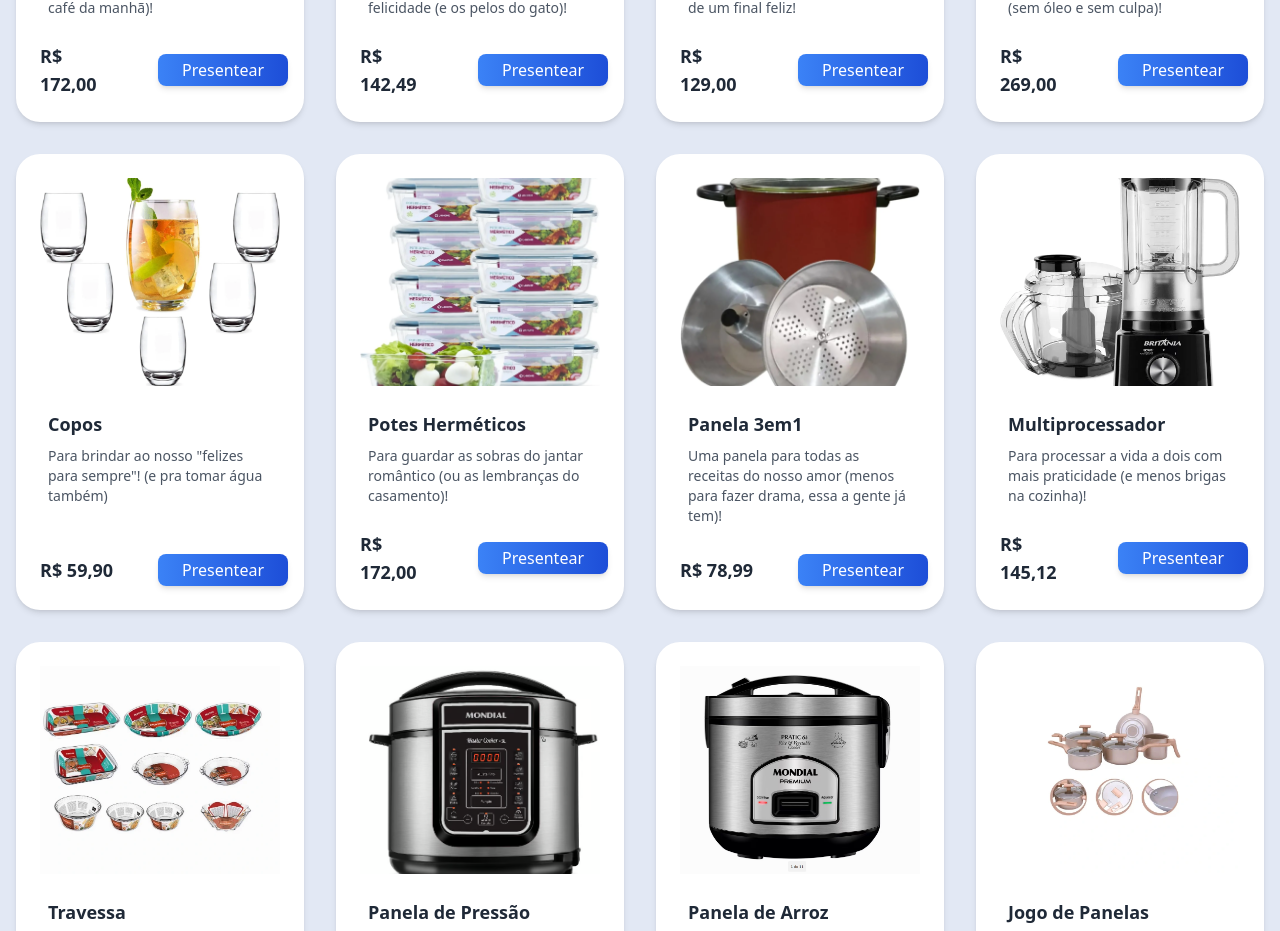
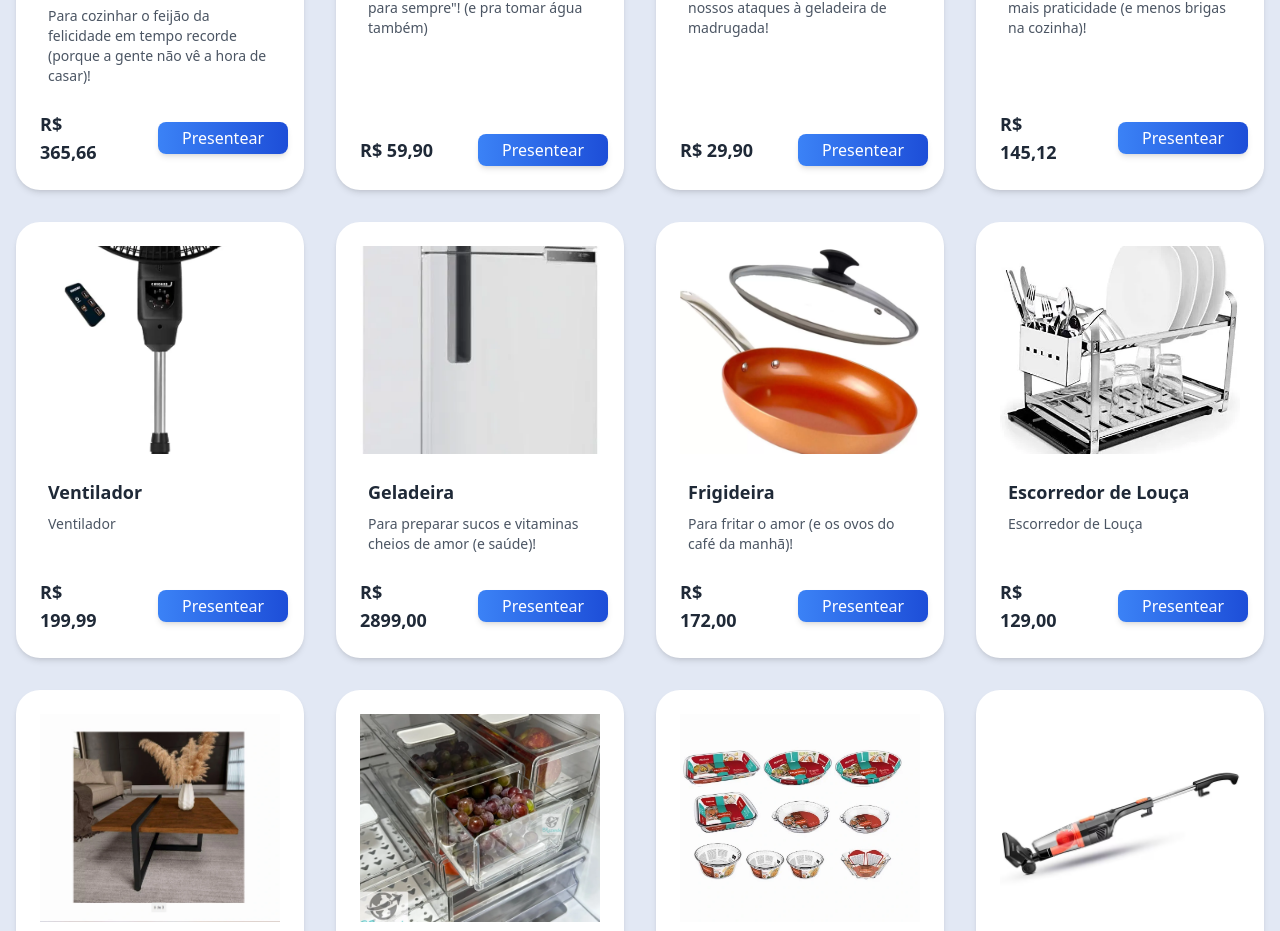
Before and after one commit to rafael-campos/SiteCasamento, a Next.js app: page / in a window 1280 px wide. Shown: the part 4404-5335 px from the top of the page. Built offline with nearby package versions, Linux system fonts and the light colour scheme.

Commit message:
presentes

```diff
--- a/components/ListaDePresente.tsx
+++ b/components/ListaDePresente.tsx
@@ -230,22 +230,15 @@ const ListaDePresentes: React.FC = () => {
       id: '29',
       imagem: '/images/presentes/casaljantar.webp',
       nome: 'Primeiro jantar romantico',
-      descricao: 'Primeiro jantar romântico do casal ',
+      descricao: 'Primeiro jantar romântico do casal',
       preco: 'R$ 200,00',
     },
     {
       id: '30',
       imagem: '/images/presentes/idosos.webp',
       nome: 'Aposentadoria do casal',
-      descricao: 'Ajudinha para a aposentadoria dos noivos',
+      descricao: 'Ajudinha para a aposentadoria dos noivos',
       preco: 'R$ 1000,00',
-    },
-    {
-      id: '31',
-      imagem: '/images/presentes/louca.webp',
-      nome: 'Escorredor de Louça',
-      descricao: 'Escorredor de Louça',
-      preco: 'R$ 129,00',
     },
     {
       id: '31',
@@ -259,14 +252,31 @@ const ListaDePresentes: React.FC = () => {
       imagem: '/images/presentes/ventilador.webp',
       nome: 'Ventilador',
       descricao: 'Ventilador',
-      preco: 'R$ 129,00',
+      preco: 'R$ 199,99',
     },
-
+    {
+      id: '33',
+      imagem: '/images/presentes/cafeteira.webp',
+      nome: 'Cafeteira',
+      descricao: 'Cafeteira',
+      preco: 'R$ 194,90',
+    },
     // Adicione mais presentes conforme necessário
   ];
 
+  // Função para embaralhar a lista de presentes
+  const shuffleArray = (array: Presente[]) => {
+    return array.sort(() => Math.random() - 0.5);
+  };
+
+  // Embaralhar presentes ao carregar a página
+  const [presentesEmbaralhados, setPresentesEmbaralhados] = useState<Presente[]>([]);
+
+  useEffect(() => {
+    setPresentesEmbaralhados(shuffleArray(presentes));
+  }, []);
+
   return (
-
     <motion.div
       initial="hidden"
       animate="visible"
@@ -276,7 +286,7 @@ const ListaDePresentes: React.FC = () => {
       <div className="container mx-auto px-4">
         <h2 className="text-3xl font-bold text-center mb-10">Lista de Presentes</h2>
         <div className="grid grid-cols-1 md:grid-cols-2 lg:grid-cols-4 gap-8">
-          {presentes.map((presente) => (
+          {presentesEmbaralhados.map((presente) => (
             <motion.div key={presente.id} variants={itemVariants} className="flex flex-col h-full">
               <div className="bg-white rounded-3xl shadow-md overflow-hidden relative flex flex-col justify-between h-full p-4">
                 <img
@@ -296,8 +306,6 @@ const ListaDePresentes: React.FC = () => {
                     </button>
                   </div>
                 </Link>
-
-
               </div>
             </motion.div>
           ))}
--- a/pages/[id].tsx
+++ b/pages/[id].tsx
@@ -395,6 +395,19 @@ const presentes: Presente[] = [
         linkPagamentoCartao: 'https://pay.sumup.com/b2c/Q9JFTKC2',
         tipo: 'real',
     },
+
+    {
+        id: '33',
+        imagem: '/images/presentes/cafeteira.webp',
+        nome: 'Cafeteira',
+        descricao: 'Cafeteira',
+        preco: 'R$ 194,90',
+        codigoPix: '00020126710014br.gov.bcb.pix013692fb26d6-62d7-40fc-a775-c6ba8f2ae2250209cafeteira5204000053039865406194.905802BR5922Rafael Henrique Campos6008Brasilia62090505rkh3i6304095F',
+        linkProduto: 'https://www.amazon.com.br/Cafeteira-Pcf17-53902049-Philco-Vermelho/dp/B07DNKHGTD?tag=unicafe09-20&ref_=as_li_ss_tl&th=1',
+        linkPagamentoCartao: 'https://pay.sumup.com/b2c/QAXGX77W',
+        tipo: 'real',
+    },
+
     // ... seus outros presentes ...
 ];
 
```
Also changed, not shown: public/images/presentes/cafeteira.webp (added).
